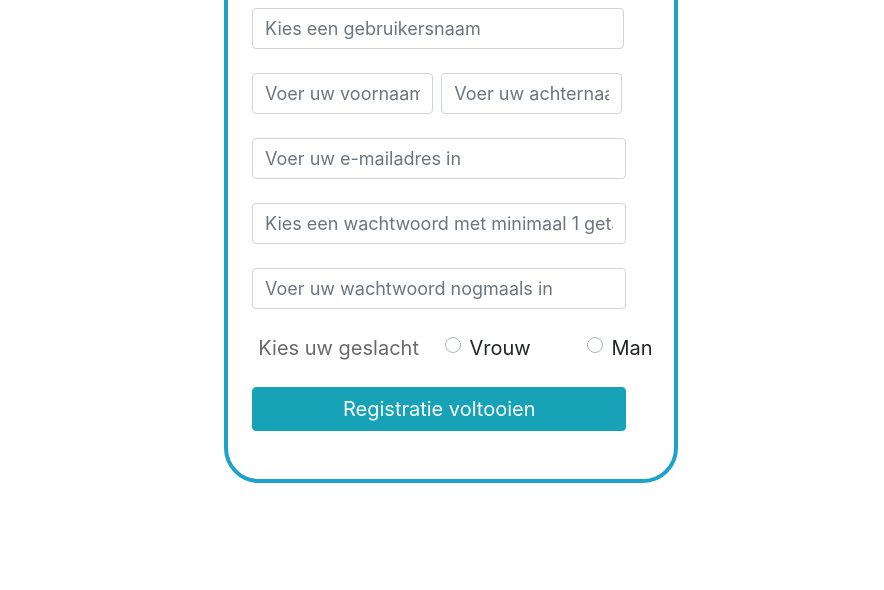
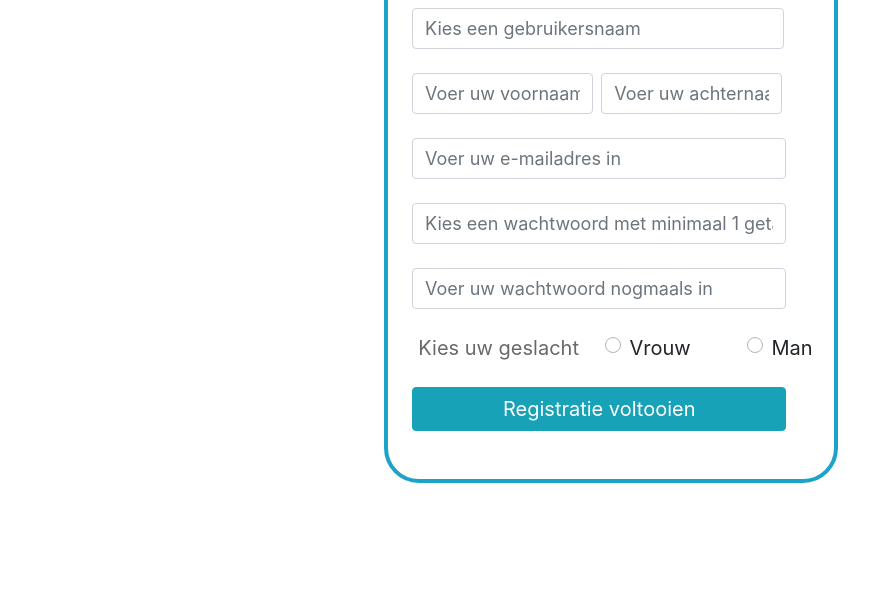
Before and after one commit to adakgh/project-agile-development-project, a plain HTML site: page src/views/register.html in a window 1280 px wide. Shown: the part 210-800 px from the top of the page, without its empty margins (0-884 px from the left). Drawn offline with nearby package versions, Linux system fonts and the light colour scheme; files whose address does not match are found by name.

Commit message:
Alles van register pagina in het midden van het scherm geplaatst

```diff
--- a/src/assets/css/register.css
+++ b/src/assets/css/register.css
@@ -13,7 +13,7 @@
 
 .text-center{
     width: 35.5%;
-    left: 17.5%;
+    left: 30%;
     position: relative;
     float: left;
     border: 4px solid #1DA2CA;
```
